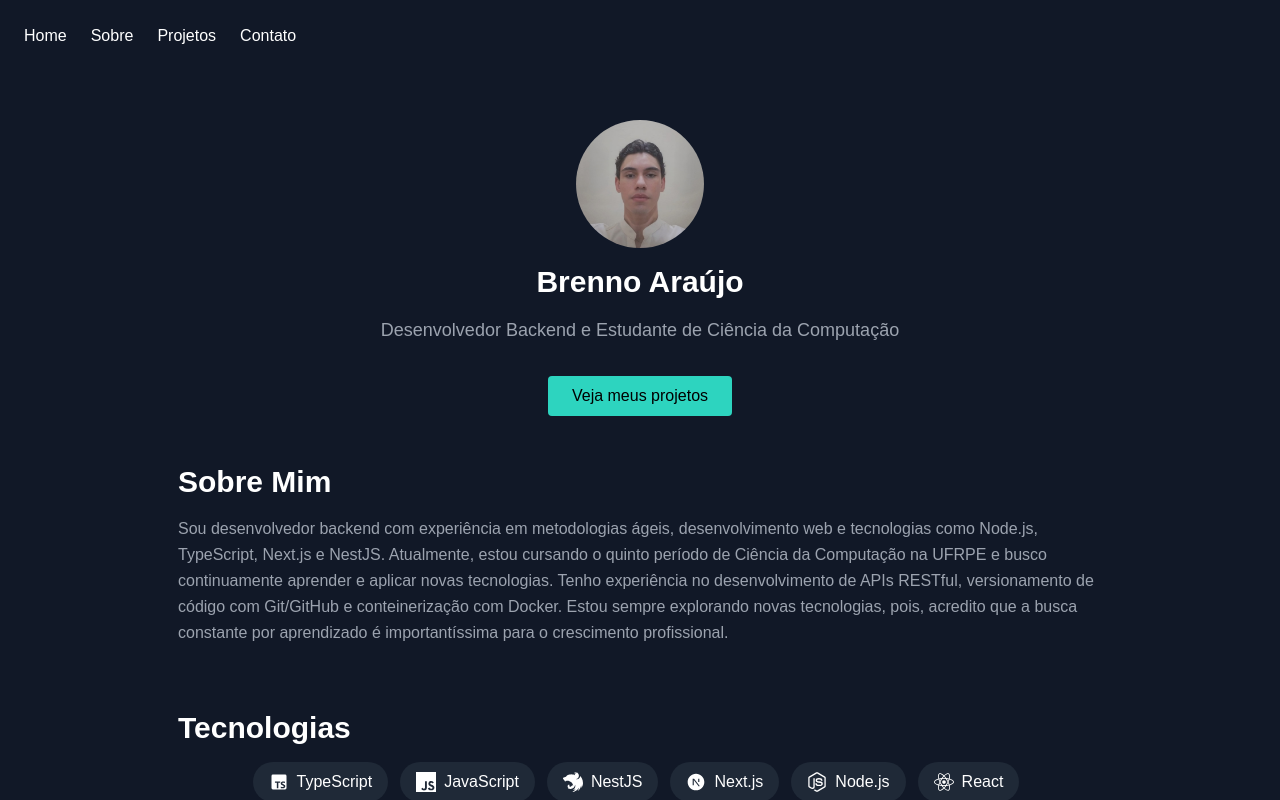
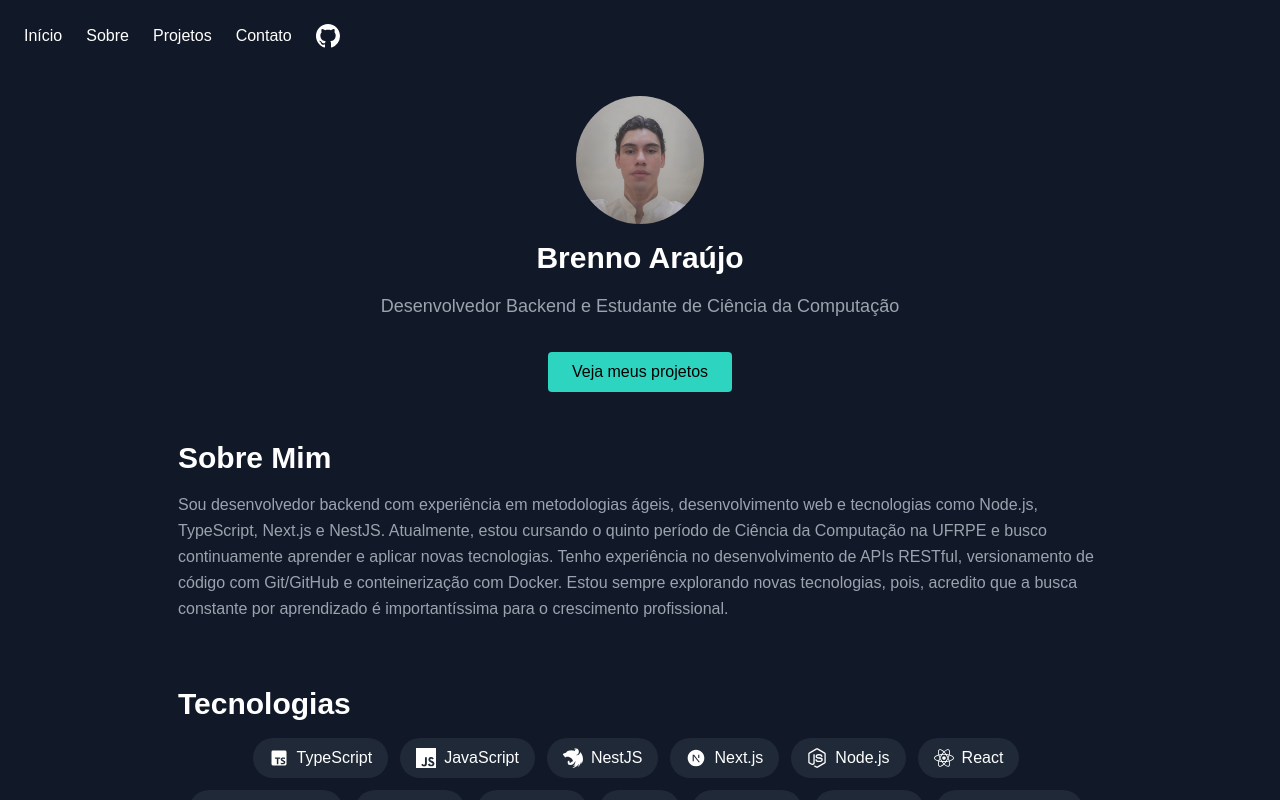
Before and after one commit to brenno-araujo25/portfolio, a Next.js app: page / in a window 1280 px wide. Shown: the top 800 px of the page. Built offline with nearby package versions, Linux system fonts and the light colour scheme.

Commit message:
refactor: enhance layout with scroll margin adjustments and update header links

```diff
--- a/components/About.tsx
+++ b/components/About.tsx
@@ -1,6 +1,6 @@
 export default function About() {
     return (
-        <section id="about" className="mt-12">
+        <section id="about" className="mt-12 scroll-mt-24">
           <h3 className="text-3xl font-bold mb-4">Sobre Mim</h3>
           <p className="text-gray-400 leading-relaxed mx-auto">
             Sou desenvolvedor backend com experiência em metodologias ágeis, desenvolvimento web e tecnologias como Node.js, TypeScript, Next.js e NestJS.
--- a/components/Header.tsx
+++ b/components/Header.tsx
@@ -1,21 +1,23 @@
 import Link from "next/link";
+import { BsGithub } from "react-icons/bs";
 
 const navItens = [
-    { label: "Home", href: "/" },
+    { label: "Início", href: "#home" },
     { label: "Sobre", href: "#about" },
     { label: "Projetos", href: "#projects" },
     { label: "Contato", href: "#contact" },
+    { label: <BsGithub size={24} />, href: "https://github.com/brenno-araujo25", target: "_blank" },
 ];
 
 export default function Header() {
     return (
-        <header className="p-6">
+        <header className="p-6 fixed top-0 left-0 w-full bg-gray-900 z-50">
             <div className="container mx-auto flex justify-between items-center">
                 <nav>
                     <ul className="flex space-x-6">
                         {navItens.map((item) => (
                             <li key={item.href}>
-                                <Link href={item.href}>
+                                <Link href={item.href} target={item.target}>
                                     <p className="hover:text-teal-500">{item.label}</p>
                                 </Link>
                             </li>
--- a/components/Projects.tsx
+++ b/components/Projects.tsx
@@ -7,7 +7,7 @@ export type IProject = {
 
 export default function Projects({ projects }: { projects: IProject[] }) {
     return (
-        <section id="projects" className="mt-12">
+        <section id="projects" className="mt-12 scroll-mt-24">
             <h3 className="text-3xl font-bold mb-4">Projetos</h3>
             <div className="grid grid-cols-1 md:grid-cols-2 lg:grid-cols-3 gap-6">
                 {projects.map((project) => (
--- a/components/Tecnologies.tsx
+++ b/components/Tecnologies.tsx
@@ -30,9 +30,8 @@ const iconMap: { [key: string]: JSX.Element } = {
 
 const Tecnologies = ({ tecnologies }: { tecnologies: string[] }) => {
     return (
-        <div className="mt-12">
+        <div className="mt-12 scroll-mt-24">
             <h1 className="text-3xl font-bold mb-4">Tecnologias</h1>
-            {/* colocar os itens na horizontal */}
             <ul className="flex flex-wrap justify-center lg:gap-1">
                 {tecnologies.map((tecnology) => (
                     <li
--- a/pages/index.tsx
+++ b/pages/index.tsx
@@ -17,7 +17,7 @@ export default function Home() {
 
       <Header />
 
-      <main className="container mx-auto px-6 py-12">
+      <main id="home" className="container mx-auto px-6 py-12 pt-24">
         <section className="text-center h-70 flex flex-col justify-center items-center">
           <img
             src="/profile.png"
```
